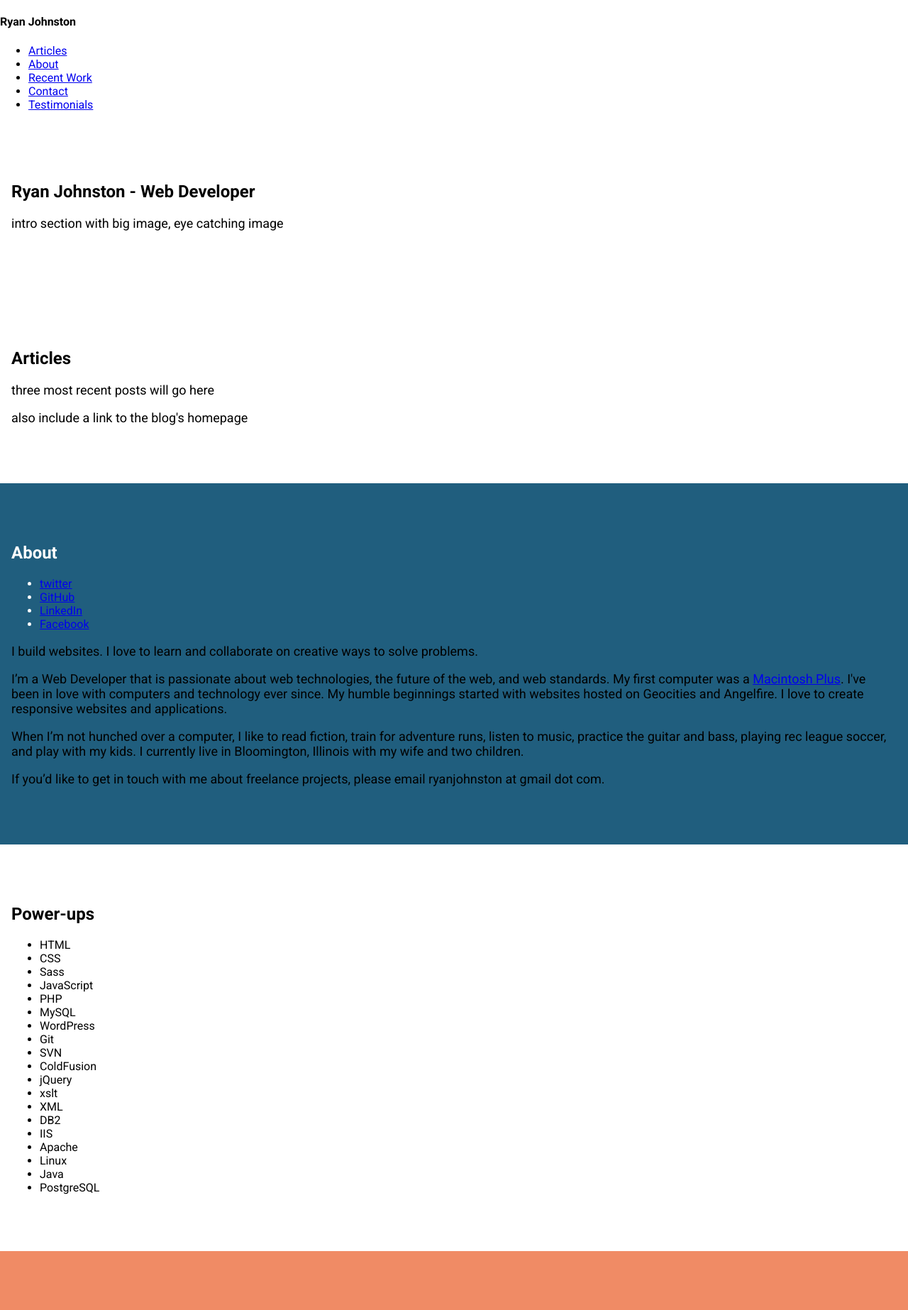
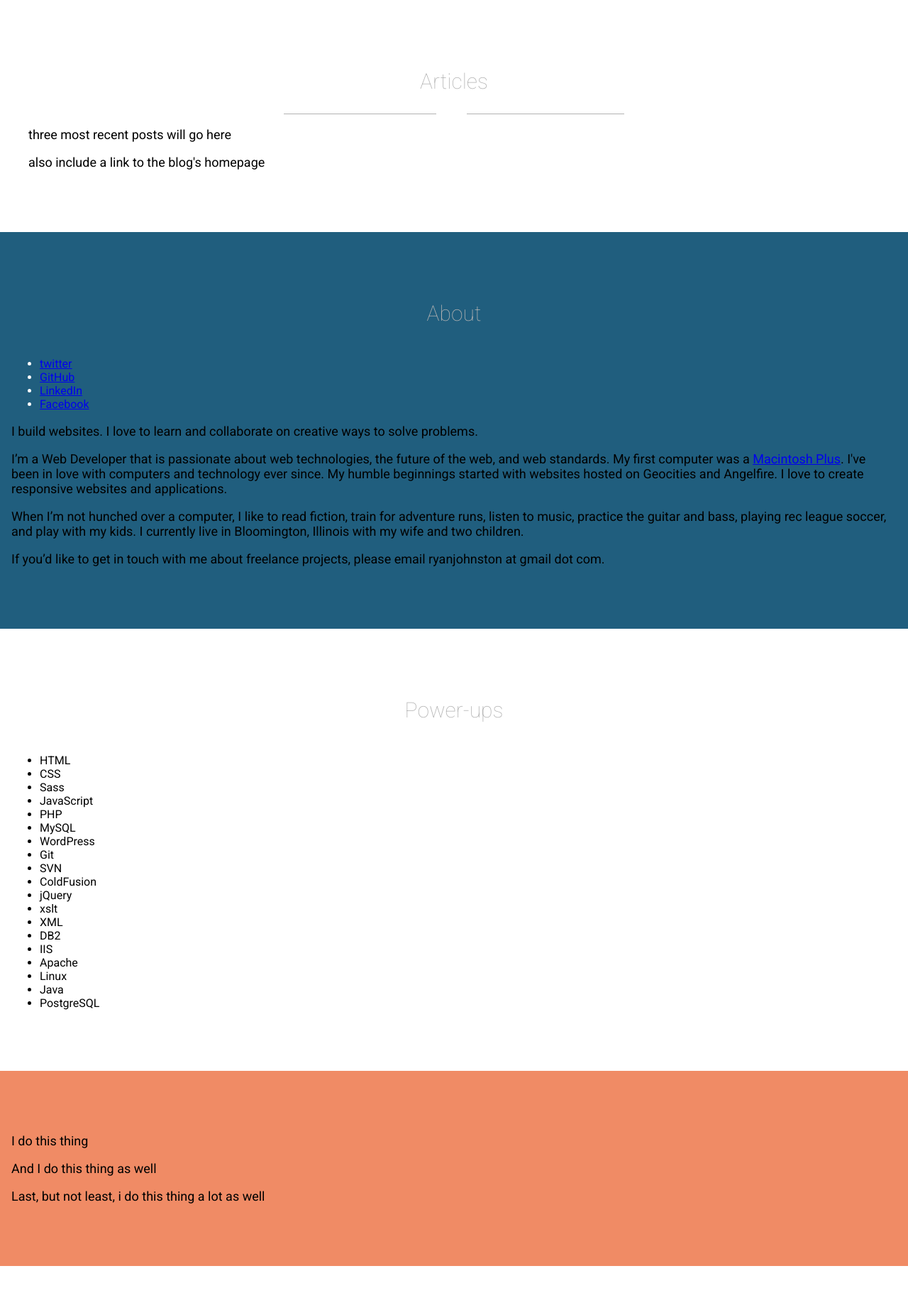
Before and after one commit to Johnstonian/portfolio, a PHP site: page / in a window 1280 px wide. Shown: the top 1846 px of the page at 71% size. Run offline with PHP 8.4, Linux system fonts and the light colour scheme; some web fonts are replaced.

Commit message:
Added FontAwesome. Adding styling for the section headings.

```diff
--- a/css/_typography.scss
+++ b/css/_typography.scss
@@ -1,3 +1,13 @@
+h2.sectionTitle {
+	font-weight: 100;
+	font-size: 1.875em;
+	line-height: 3em;
+	margin: 0;
+	width: 100%;
+	text-align: center;
+	color: $gray;
+}
+
 p { font-size: 1.125em; color: black; }
 p.start { font-size: 1.875em; }
 p.date { font-size: 0.875em; }
--- a/css/global.scss
+++ b/css/global.scss
@@ -5,7 +5,15 @@
 
 @import 'typography';
 
-body { margin: 0; font-family: 'Roboto', sans-serif;}
+@import 'fontawesome';
+
+body { margin: 0;
+	//font: 120%/1.4 'Roboto', sans-serif;
+	font-family: 'Roboto', sans-serif;
+	//font: 120%/1.4 "HelveticaNeue", "Helvetica", "Arial", sans-serif;
+  padding: 0;
+  -webkit-text-size-adjust: 100%;
+}
 
 /* apply a natural box layout model to all elements */
 *, *:before, *:after {
@@ -13,20 +21,31 @@ body { margin: 0; font-family: 'Roboto', sans-serif;}
  }
 
 .section {
-	padding: 2em 1em;
-	margin: 0 auto; width: 100%;
+	padding: 4.375em 1em;
+	margin: 0 auto;
+	width: 100%;
+}
 
-	@media screen and (min-width: 34em) {
-	    padding: 4em 1em;
-	}
-
-	@media (min-width: 85em) {
-		padding: 4em calc(50% - 35em);
-	}
-
-
+.container {
+	max-width: 75em;
+	margin: 0 auto;
 }
 
 .articles { background-color: white; }
 .about { background-color: #205e7e; color: white; }
 .hobbies { background-color: #f08b65; color: white; }
+
+.sectionBorder {
+	border-bottom: 1px solid $gray;
+	margin: 0 auto;
+	width: 30rem;
+	position: relative;
+	color: $gray;
+}
+
+i.iconWrapper {
+	position: absolute;
+	margin: -16px -25px;
+	padding: 0 10px;
+	background-color: white;
+}
--- a/index.html
+++ b/index.html
@@ -13,14 +13,14 @@
 
   <link type="text/plain" rel="author" href="humans.txt" />
 
-  <link href='http://fonts.googleapis.com/css?family=Roboto:400,100,300,500,700,900' rel='stylesheet' type='text/css'>
+  <link href='http://fonts.googleapis.com/css?family=Roboto:100,300,400,500,700,900' rel='stylesheet' type='text/css'>
 
   <link rel="stylesheet" type="text/css" href="css/build/global.css">
 
 </head>
 <body>
 
-	<header class="header">
+<!-- 	<header class="header">
 		<h4>Ryan Johnston</h4>
 
 		<nav class="mainNav" role="navigation">
@@ -32,18 +32,25 @@
 				<li><a href="#testimonials">Testimonials</a></li>
 			</ul>
 		</nav>
-	</header>
+	</header> -->
 
-	<section class="section intro">
+<!-- 	<section class="section intro">
 		<h2>Ryan Johnston - Web Developer</h2>
 		<p>intro section with big image, eye catching image</p>
-	</section>
+	</section> -->
 
 	<section class="section articles">
-		<h2 class="sectionTitle">Articles</h2>
+		<div class="container">
+			<h2 class="sectionTitle">
+				Articles
+				<div class="sectionBorder">
+					<i class="iconWrapper fa fa-pencil"></i>
+				</div>
+			</h2>
 
-		<p>three most recent posts will go here</p>
-		<p>also include a link to the blog's homepage</p>
+			<p>three most recent posts will go here</p>
+			<p>also include a link to the blog's homepage</p>
+		</div>
 	</section>
 
 	<section class="section about">
```
Also changed, not shown: css/_fontawesome.scss (added, +4 -0 lines), css/build/global.css.
